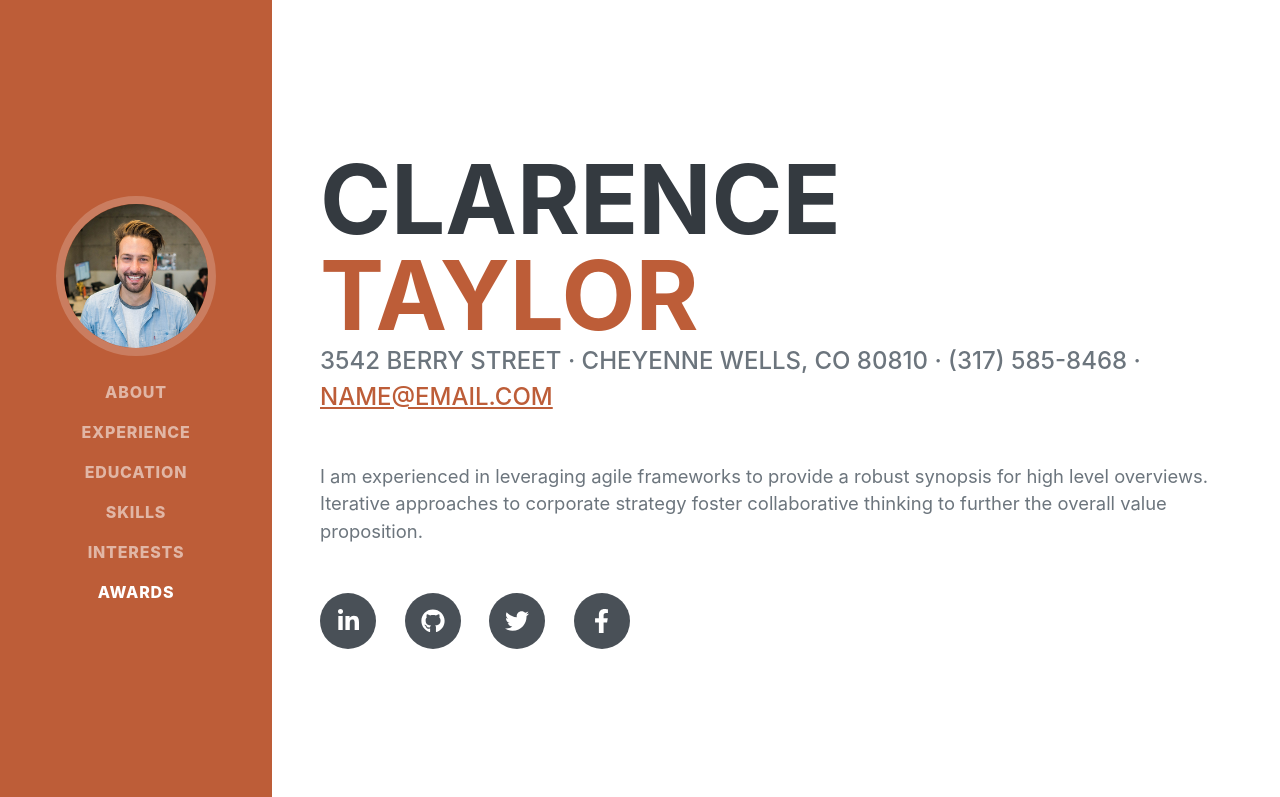
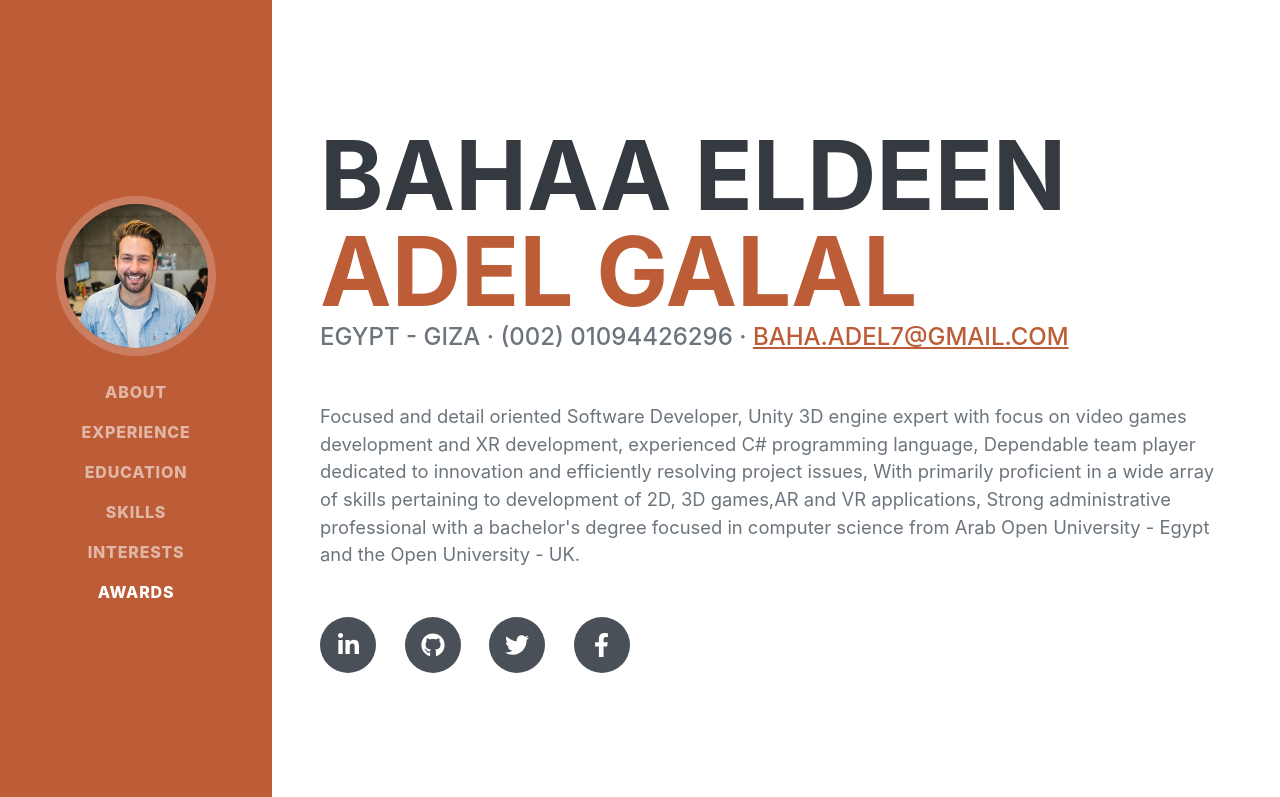
Before and after one commit to coptana/portfolio-, a plain HTML site: page index.html in a window 1280 px wide. Shown: the top 797 px of the page. Drawn offline with nearby package versions, Linux system fonts and the light colour scheme; a web font is replaced by a local one.

Commit message:
Update index.html

```diff
--- a/index.html
+++ b/index.html
@@ -19,7 +19,7 @@
         <!-- Navigation-->
         <nav class="navbar navbar-expand-lg navbar-dark bg-primary fixed-top" id="sideNav">
             <a class="navbar-brand js-scroll-trigger" href="#page-top">
-                <span class="d-block d-lg-none">Clarence Taylor</span>
+                <span class="d-block d-lg-none">Bahaa Eldeen Adel Galal</span>
                 <span class="d-none d-lg-block"><img class="img-fluid img-profile rounded-circle mx-auto mb-2" src="assets/img/profile.jpg" alt="..." /></span>
             </a>
             <button class="navbar-toggler" type="button" data-bs-toggle="collapse" data-bs-target="#navbarResponsive" aria-controls="navbarResponsive" aria-expanded="false" aria-label="Toggle navigation"><span class="navbar-toggler-icon"></span></button>
@@ -40,16 +40,16 @@
             <section class="resume-section" id="about">
                 <div class="resume-section-content">
                     <h1 class="mb-0">
-                        Clarence
-                        <span class="text-primary">Taylor</span>
+                        Bahaa Eldeen
+                        <span class="text-primary">Adel Galal</span>
                     </h1>
                     <div class="subheading mb-5">
-                        3542 Berry Street · Cheyenne Wells, CO 80810 · (317) 585-8468 ·
-                        <a href="mailto:name@email.com">name@email.com</a>
+                        Egypt - Giza · (002) 01094426296 ·
+                        <a href="mailto:name@email.com">baha.adel7@gmail.com</a>
                     </div>
-                    <p class="lead mb-5">I am experienced in leveraging agile frameworks to provide a robust synopsis for high level overviews. Iterative approaches to corporate strategy foster collaborative thinking to further the overall value proposition.</p>
+                    <p class="lead mb-5">Focused and detail oriented Software Developer, Unity 3D engine expert with focus on video games development and XR development, experienced C# programming language, Dependable team player dedicated to innovation and efficiently resolving project issues, With primarily proficient in a wide array of skills pertaining to development of 2D, 3D games,AR and VR applications, Strong administrative professional with a bachelor's degree focused in computer science from Arab Open University - Egypt and the Open University - UK.</p>
                     <div class="social-icons">
-                        <a class="social-icon" href="#!"><i class="fab fa-linkedin-in"></i></a>
+                        <a class="social-icon" href="https://www.linkedin.com/in/bahaa-el-din-adel-059b30176"><i class="fab fa-linkedin-in"></i></a>
                         <a class="social-icon" href="#!"><i class="fab fa-github"></i></a>
                         <a class="social-icon" href="#!"><i class="fab fa-twitter"></i></a>
                         <a class="social-icon" href="#!"><i class="fab fa-facebook-f"></i></a>
```
